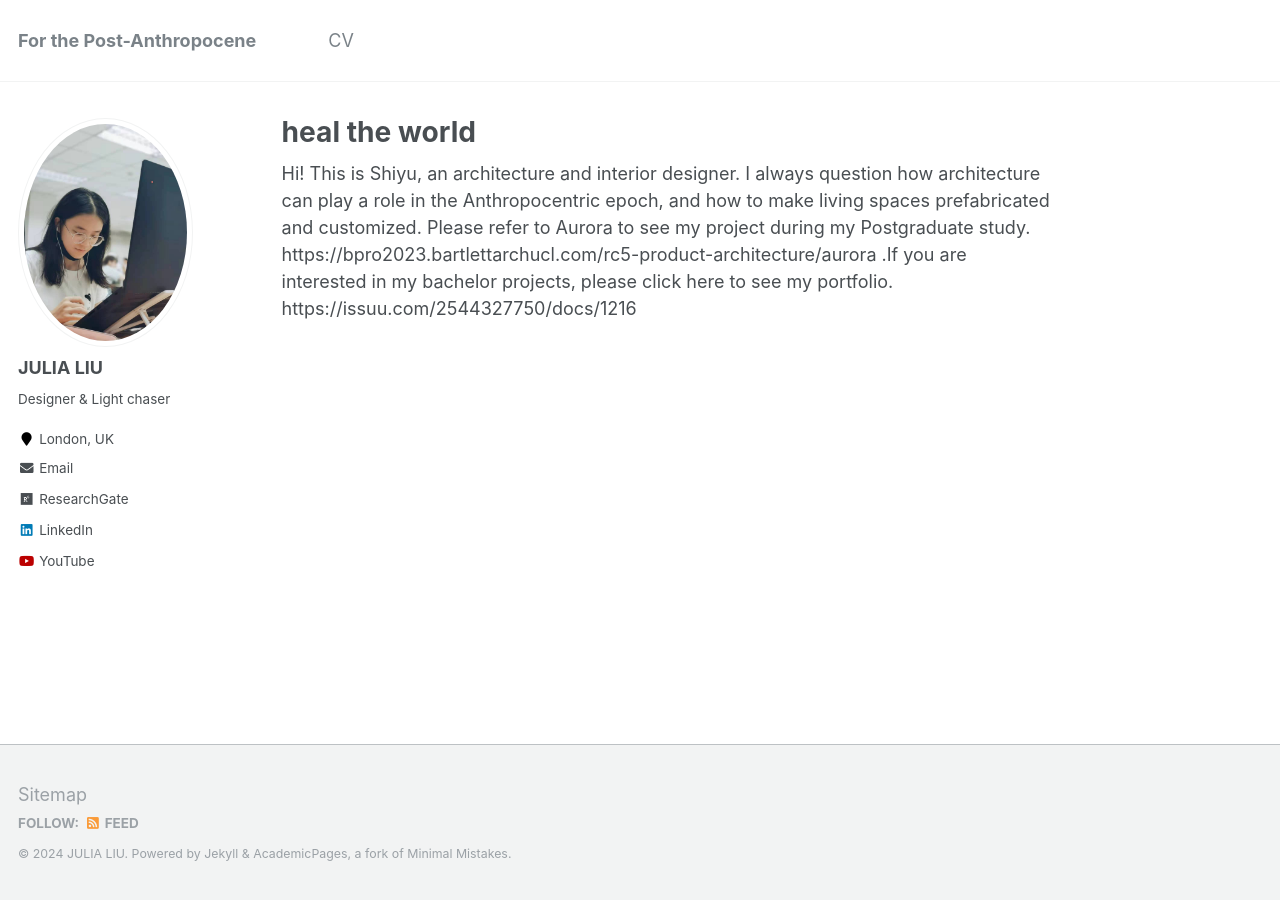
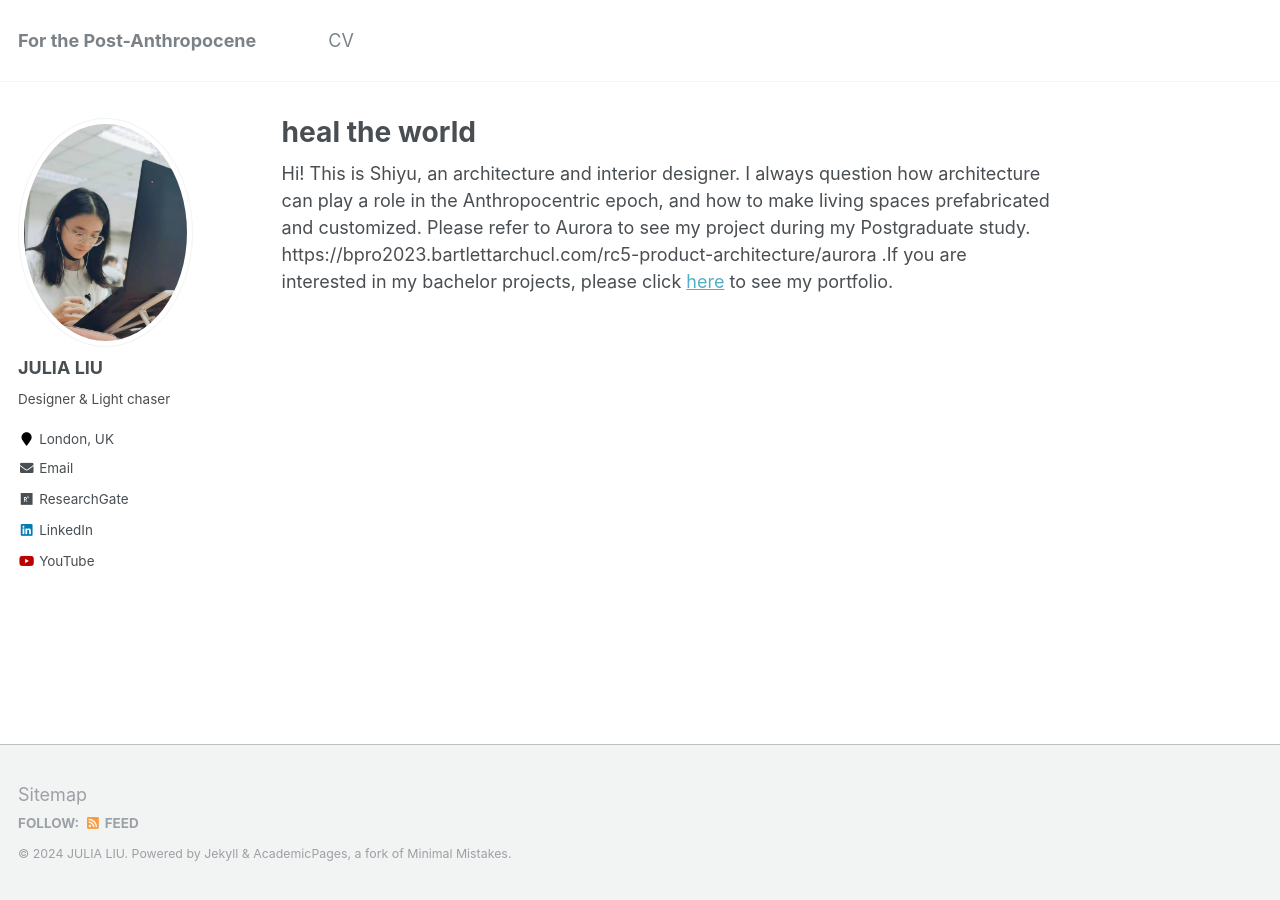
Before and after one commit to liushiyu-julia/liushiyu-julia.github.io, a Jekyll site: the page built from _pages/about.md, in a window 1280 px wide. Built offline with Jekyll 4.4.1, drawn with Linux system fonts in a browser that asks for light colours.

Commit message:
Update about.md

```diff
--- a/_pages/about.md
+++ b/_pages/about.md
@@ -9,4 +9,4 @@
 ---
 
 
-Hi! This is Shiyu, an architecture and interior designer. I always question how architecture can play a role in the Anthropocentric epoch, and how to make living spaces prefabricated and customized. Please refer to Aurora to see my project during my Postgraduate study. https://bpro2023.bartlettarchucl.com/rc5-product-architecture/aurora .If you are interested in my bachelor projects, please click here to see my portfolio. https://issuu.com/2544327750/docs/1216
+Hi! This is Shiyu, an architecture and interior designer. I always question how architecture can play a role in the Anthropocentric epoch, and how to make living spaces prefabricated and customized. Please refer to Aurora to see my project during my Postgraduate study. https://bpro2023.bartlettarchucl.com/rc5-product-architecture/aurora .If you are interested in my bachelor projects, please click [here](https://issuu.com/2544327750/docs/1216) to see my portfolio.
```
